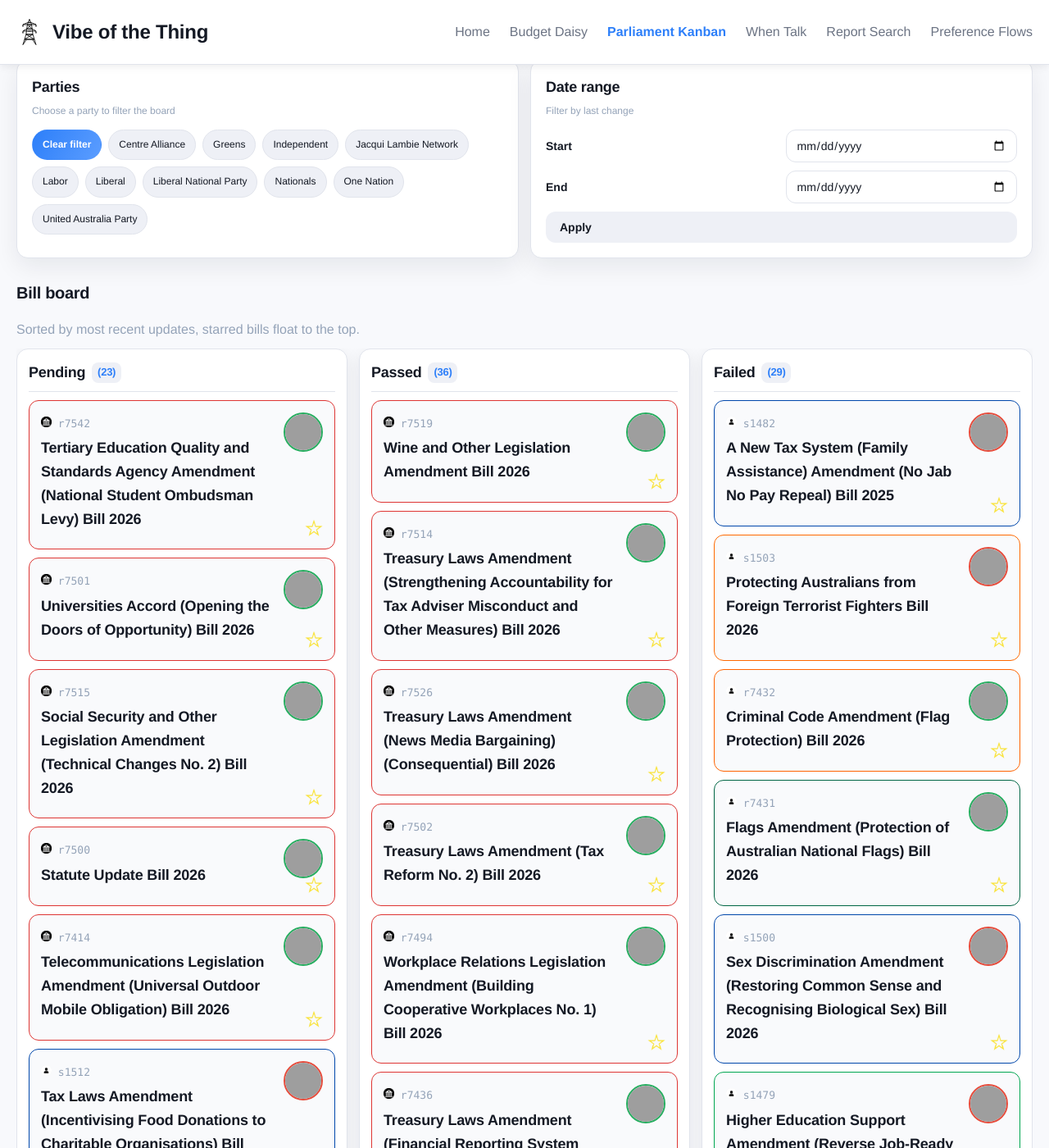
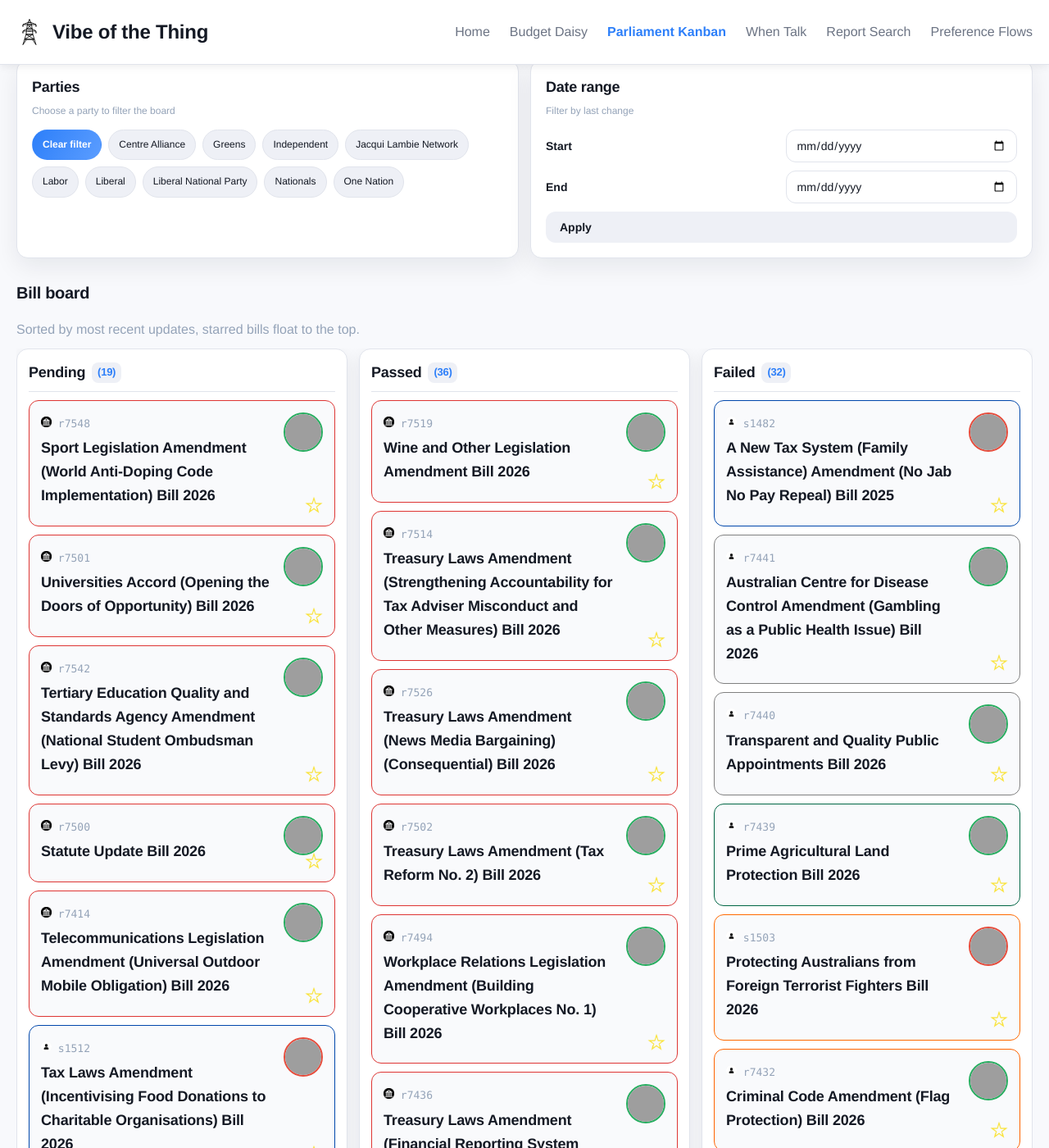
Before and after one commit to Coedice/vibe-of-the-thing, a Jekyll site: the page built from parliament-kanban/index.html, in a window 1280 px wide and 1400 px high, scrolled down 409 px. Shown: the whole window at 82% size. Built offline with Jekyll 4.4.1, drawn with Linux system fonts in a browser that asks for light colours; part of the change alters nothing that is shown; some of the changed text lies outside the part shown; grey boxes are pictures that could not be loaded.

Commit message:
Update bill data

```diff
--- a/_data/bills.yml
+++ b/_data/bills.yml
@@ -52,22 +52,6 @@ pending:
   pdf_url: https://parlinfo.aph.gov.au/parlInfo/download/legislation/bills/r7414_third-reps/toc_pdf/25111b01.pdf;fileType=application%2Fpdf
   last_updated: 2026-09-14
   second_reading_hansard_url: https://parlinfo.aph.gov.au/parlInfo/search/display/display.w3p;query=Id%3A%22chamber%2Fhansardr%2F28890%2F0014%22
-- bill_id: r7440
-  title: Transparent and Quality Public Appointments Bill 2026
-  status: Before Reps
-  type: Private
-  portfolio: null
-  originating_house: House of Representatives
-  summary: Establishes a framework for making public appointments, including the establishment
-    of Independent Selection Panels and the Office of the Public Appointments Commissioner.
-    Also establishes the Parliamentary Joint Committee on Appointments.
-  introducer_name: Sophie Scamps
-  introducer_party: Independent
-  introducer_id: '10989'
-  introducer_division: Mackellar
-  pdf_url: https://parlinfo.aph.gov.au/parlInfo/download/legislation/bills/r7440_first-reps/toc_pdf/26020b01.pdf;fileType=application%2Fpdf
-  last_updated: 2026-03-02
-  second_reading_hansard_url: https://parlinfo.aph.gov.au/parlInfo/search/display/display.w3p;query=Id%3A%22chamber%2Fhansardr%2F29140%2F0041%22
 - bill_id: r7451
   title: Telecommunications Legislation Amendment (Strengthening Communications in
     Natural Disasters) Bill 2026
@@ -89,23 +73,6 @@ pending:
   pdf_url: https://parlinfo.aph.gov.au/parlInfo/download/legislation/bills/r7451_first-reps/toc_pdf/26031b01.pdf;fileType=application%2Fpdf
   last_updated: 2026-05-25
   second_reading_hansard_url: https://parlinfo.aph.gov.au/parlInfo/search/display/display.w3p;query=Id%3A%22chamber%2Fhansardr%2F29157%2F0211%22
-- bill_id: r7479
-  title: Sex Discrimination Amendment (Sex-based Rights) Bill 2026
-  status: Before Reps
-  type: Private
-  portfolio: null
-  originating_house: House of Representatives
-  summary: "Amends the Sex Discrimination Act 1984 to: change definitions for \u2018\
-    gender identity\u2019, \u2018man\u2019, \u2018woman\u2019, \u2018intersex status\u2019\
-    \ and \u2018sexual orientation\u2019; and include provisions relating to exclusive\
-    \ services, activities and spaces for women."
-  introducer_name: Alison Penfold
-  introducer_party: Nationals
-  introducer_id: '11046'
-  introducer_division: Lyne
-  pdf_url: https://parlinfo.aph.gov.au/parlInfo/download/legislation/bills/r7479_first-reps/toc_pdf/26068b01.pdf;fileType=application%2Fpdf
-  last_updated: 2026-06-29
-  second_reading_hansard_url: https://parlinfo.aph.gov.au/parlInfo/search/display/display.w3p;query=Id%3A%22chamber%2Fhansardr%2F29157%2F0220%22
 - bill_id: r7500
   title: Statute Update Bill 2026
   status: Before Reps
@@ -146,7 +113,7 @@ pending:
   introducer_id: '10123'
   introducer_division: Blaxland
   pdf_url: https://parlinfo.aph.gov.au/parlInfo/download/legislation/bills/r7501_third-reps/toc_pdf/26082b01.pdf;fileType=application%2Fpdf
-  last_updated: 2026-09-16
+  last_updated: 2026-09-17
   second_reading_hansard_url: https://parlinfo.aph.gov.au/parlInfo/search/display/display.w3p;query=Id%3A%22chamber%2Fhansardr%2F29167%2F0017%22
 - bill_id: r7508
   title: Therapeutic Goods (Charges) Amendment Bill 2026
@@ -186,39 +153,6 @@ pending:
   pdf_url: https://parlinfo.aph.gov.au/parlInfo/download/legislation/bills/r7509_first-reps/toc_pdf/26088b01.pdf;fileType=application%2Fpdf
   last_updated: 2026-08-12
   second_reading_hansard_url: https://parlinfo.aph.gov.au/parlInfo/search/display/display.w3p;query=Id%3A%22chamber%2Fhansardr%2F29171%2F0064%22
-- bill_id: r7515
-  title: Social Security and Other Legislation Amendment (Technical Changes No. 2)
-    Bill 2026
-  status: Before Senate
-  type: Government
-  portfolio: Social Services
-  originating_house: House of Representatives
-  summary: 'Amends the: A New Tax System (Family Assistance) Act 1999, A New Tax System
-    (Family Assistance) (Administration) Act 1999 and Social Security Act 1991 to:
-    enable the automation of advance payments of social security or family assistance
-    entitlements; and correct cross-referencing errors; Administrative Review Tribunal
-    Act 2024 and A New Tax System (Family Assistance) (Administration) Act 1999 to
-    enable the secretary to alter certain social services decisions that undergo review
-    at the Administrative Review Tribunal under specific circumstances; A New Tax
-    System (Family Assistance) Act 1999 and A New Tax System (Family Assistance) (Administration)
-    Act 1999 to clarify the use of pre-issue income data (PIID); Child Support (Assessment)
-    Act 1989 in relation to the use of PIID, the automation of provisional adjusted
-    taxable income and the delegation of a publishing function; A New Tax System (Family
-    Assistance) (Administration) Act 1999 to enable merits review of tax and family
-    assistance entitlement debt offsetting decisions; Paid Parental Leave Act 2010
-    in relation to the calculation of paid parental leave superannuation contributions
-    and employer debts; Social Security (Administration) Act 1999 to make minor amendments
-    in relation to the operation of the urgent payment provisions; and Social Security
-    and Other Legislation Amendment (Technical Changes No. 2) Act 2025 to clarify
-    the operation of review arrangements for decision relating to the Income Apportionment
-    Resolution Scheme.'
-  introducer_name: Tanya Plibersek
-  introducer_party: Labor
-  introducer_id: '10513'
-  introducer_division: Sydney
-  pdf_url: https://parlinfo.aph.gov.au/parlInfo/download/legislation/bills/r7515_third-reps/toc_pdf/26094b01.pdf;fileType=application%2Fpdf
-  last_updated: 2026-09-14
-  second_reading_hansard_url: https://parlinfo.aph.gov.au/parlInfo/search/display/display.w3p;query=Id%3A%22chamber%2Fhansardr%2F29170%2F0032%22
 - bill_id: r7542
   title: Tertiary Education Quality and Standards Agency Amendment (National Student
     Ombudsman Levy) Bill 2026
@@ -234,6 +168,22 @@ pending:
   pdf_url: https://parlinfo.aph.gov.au/parlInfo/download/legislation/bills/r7542_first-reps/toc_pdf/26121b01.pdf;fileType=application%2Fpdf
   last_updated: 2026-09-16
   second_reading_hansard_url: https://parlinfo.aph.gov.au/parlInfo/search/display/display.w3p;query=Id%3A%22chamber%2Fhansardr%2F29182%2F0015%22
+- bill_id: r7548
+  title: Sport Legislation Amendment (World Anti-Doping Code Implementation) Bill
+    2026
+  status: Before Reps
+  type: Government
+  portfolio: Infrastructure, Transport, Regional Development, Communications, Sport
+    and the Arts
+  originating_house: House of Representatives
+  summary: null
+  introducer_name: Anika Wells
+  introducer_party: Labor
+  introducer_id: '10931'
+  introducer_division: Lilley
+  pdf_url: https://parlinfo.aph.gov.au/parlInfo/download/legislation/bills/r7548_first-reps/toc_pdf/26127b01.pdf;fileType=application%2Fpdf
+  last_updated: 2026-09-17
+  second_reading_hansard_url: https://parlinfo.aph.gov.au/parlInfo/search/display/display.w3p;query=Id%3A%22chamber%2Fhansardr%2F29186%2F0015%22
 - bill_id: s1436
   title: Whistleblower Protection Authority Bill 2025
   status: Before Senate
@@ -273,7 +223,7 @@ pending:
   introducer_division: Tasmania
   pdf_url: https://parlinfo.aph.gov.au/parlInfo/download/legislation/bills/s1442_first-senate/toc_pdf/25S0120.pdf;fileType=application%2Fpdf
   last_updated: 2025-07-23
-  second_reading_hansard_url: https://parlinfo.aph.gov.au/parlInfo/search/display/display.w3p;query=Id%3A%22chamber%2Fhansards%2F28690%2F0196%22
+  second_reading_hansard_url: https://parlinfo.aph.gov.au/parlInfo/search/display/display.w3p;query=Id%3A%22chamber%2Fhansards%2F28690%2F0195%22
 - bill_id: s1443
   title: Tertiary Education Legislation Amendment (There For Education, Not Profit)
     Bill 2025
@@ -291,43 +241,7 @@ pending:
   introducer_division: Tasmania
   pdf_url: https://parlinfo.aph.gov.au/parlInfo/download/legislation/bills/s1443_first-senate/toc_pdf/25S0320.pdf;fileType=application%2Fpdf
   last_updated: 2025-07-23
-  second_reading_hansard_url: https://parlinfo.aph.gov.au/parlInfo/search/display/display.w3p;query=Id%3A%22chamber%2Fhansards%2F28690%2F0209%22
-- bill_id: s1466
-  title: Social Security and Other Legislation Amendment (Responding to Robodebt)
-    Bill 2025 [No. 2]
-  status: Before Senate
-  type: Private
-  portfolio: null
-  originating_house: Senate
-  summary: Amends the A New Tax System (Family Assistance) (Administration) Act 1999,
-    Social Security Act 1991, Social Security (Administration) Act 1999 and Student
-    Assistance Act 1973 to respond to certain recommendations of the Report of the
-    Royal Commission into the Robodebt Scheme.
-  introducer_name: Penny Allman-Payne
-  introducer_party: Greens
-  introducer_id: '11002'
-  introducer_division: Queensland
-  pdf_url: https://parlinfo.aph.gov.au/parlInfo/download/legislation/bills/s1466_first-senate/toc_pdf/25S1920.pdf;fileType=application%2Fpdf
-  last_updated: 2025-08-26
-  second_reading_hansard_url: https://parlinfo.aph.gov.au/parlInfo/search/display/display.w3p;query=Id%3A%22chamber%2Fhansards%2F28834%2F0128%22
-- bill_id: s1480
-  title: Social Media Minimum Age Repeal Bill 2025
-  status: Before Senate
-  type: Private
-  portfolio: null
-  originating_house: Senate
-  summary: 'Amends the: Online Safety Act 2021 to remove minimum age requirements
-    for social media use and the obligation on providers of an age-restricted social
-    media platform to take reasonable steps to prevent age-restricted users from having
-    an account with the platform; and Age Discrimination Act 2004 to make a consequential
-    amendment.'
-  introducer_name: Ralph Babet
-  introducer_party: United Australia Party
-  introducer_id: '11003'
-  introducer_division: Victoria
-  pdf_url: https://parlinfo.aph.gov.au/parlInfo/download/legislation/bills/s1480_first-senate/toc_pdf/25S3120.pdf;fileType=application%2Fpdf
-  last_updated: 2025-11-25
-  second_reading_hansard_url: https://parlinfo.aph.gov.au/parlInfo/search/display/display.w3p;query=Id%3A%22chamber%2Fhansards%2F28885%2F0133%22
+  second_reading_hansard_url: https://parlinfo.aph.gov.au/parlInfo/search/display/display.w3p;query=Id%3A%22chamber%2Fhansards%2F28690%2F0208%22
 - bill_id: s1481
   title: Unlocking Supply of Family Homes Bill 2025
   status: Before Senate
@@ -1488,6 +1402,54 @@ failed:
   pdf_url: https://parlinfo.aph.gov.au/parlInfo/download/legislation/bills/r7432_first-reps/toc_pdf/26017b01.pdf;fileType=application%2Fpdf
   last_updated: 2026-09-08
   second_reading_hansard_url: https://parlinfo.aph.gov.au/parlInfo/search/display/display.w3p;query=Id%3A%22chamber%2Fhansardr%2F29136%2F0362%22
+- bill_id: r7439
+  title: Prime Agricultural Land Protection Bill 2026
+  status: Not Proceeding
+  type: Private
+  portfolio: null
+  originating_house: House of Representatives
+  summary: "Establishes a framework for identifying and protecting Australia\u2019\
+    s prime agricultural land."
+  introducer_name: Alison Penfold
+  introducer_party: Nationals
+  introducer_id: '11046'
+  introducer_division: Lyne
+  pdf_url: https://parlinfo.aph.gov.au/parlInfo/download/legislation/bills/r7439_first-reps/toc_pdf/26019b01.pdf;fileType=application%2Fpdf
+  last_updated: 2026-09-15
+  second_reading_hansard_url: https://parlinfo.aph.gov.au/parlInfo/search/display/display.w3p;query=Id%3A%22chamber%2Fhansardr%2F29140%2F0037%22
+- bill_id: r7440
+  title: Transparent and Quality Public Appointments Bill 2026
+  status: Not Proceeding
+  type: Private
+  portfolio: null
+  originating_house: House of Representatives
+  summary: Establishes a framework for making public appointments, including the establishment
+    of Independent Selection Panels and the Office of the Public Appointments Commissioner.
+    Also establishes the Parliamentary Joint Committee on Appointments.
+  introducer_name: Sophie Scamps
+  introducer_party: Independent
+  introducer_id: '10989'
+  introducer_division: Mackellar
+  pdf_url: https://parlinfo.aph.gov.au/parlInfo/download/legislation/bills/r7440_first-reps/toc_pdf/26020b01.pdf;fileType=application%2Fpdf
+  last_updated: 2026-09-15
+  second_reading_hansard_url: https://parlinfo.aph.gov.au/parlInfo/search/display/display.w3p;query=Id%3A%22chamber%2Fhansardr%2F29140%2F0041%22
+- bill_id: r7441
+  title: Australian Centre for Disease Control Amendment (Gambling as a Public Health
+    Issue) Bill 2026
+  status: Not Proceeding
+  type: Private
+  portfolio: null
+  originating_house: House of Representatives
+  summary: "Amends the Australian Centre for Disease Control Act 2025 to extend the\
+    \ definition of \u2018public health matters\u2019 to include the health impacts\
+    \ of gambling harm and addiction."
+  introducer_name: Monique Ryan
+  introducer_party: Independent
+  introducer_id: '10987'
+  introducer_division: Kooyong
+  pdf_url: https://parlinfo.aph.gov.au/parlInfo/download/legislation/bills/r7441_first-reps/toc_pdf/26021b01.pdf;fileType=application%2Fpdf
+  last_updated: 2026-09-15
+  second_reading_hansard_url: https://parlinfo.aph.gov.au/parlInfo/search/display/display.w3p;query=Id%3A%22chamber%2Fhansardr%2F29140%2F0046%22
 - bill_id: s1427
   title: Housing Investment Probity Bill 2024
   status: Not Proceeding
```
